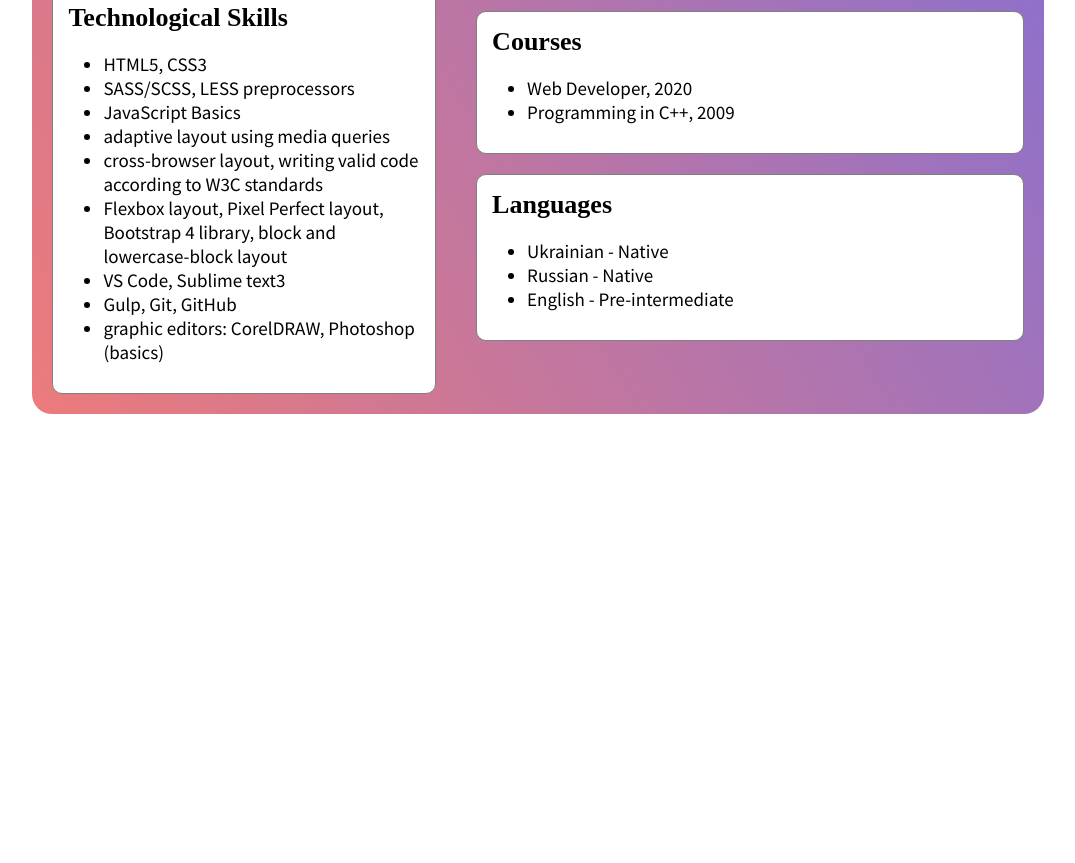
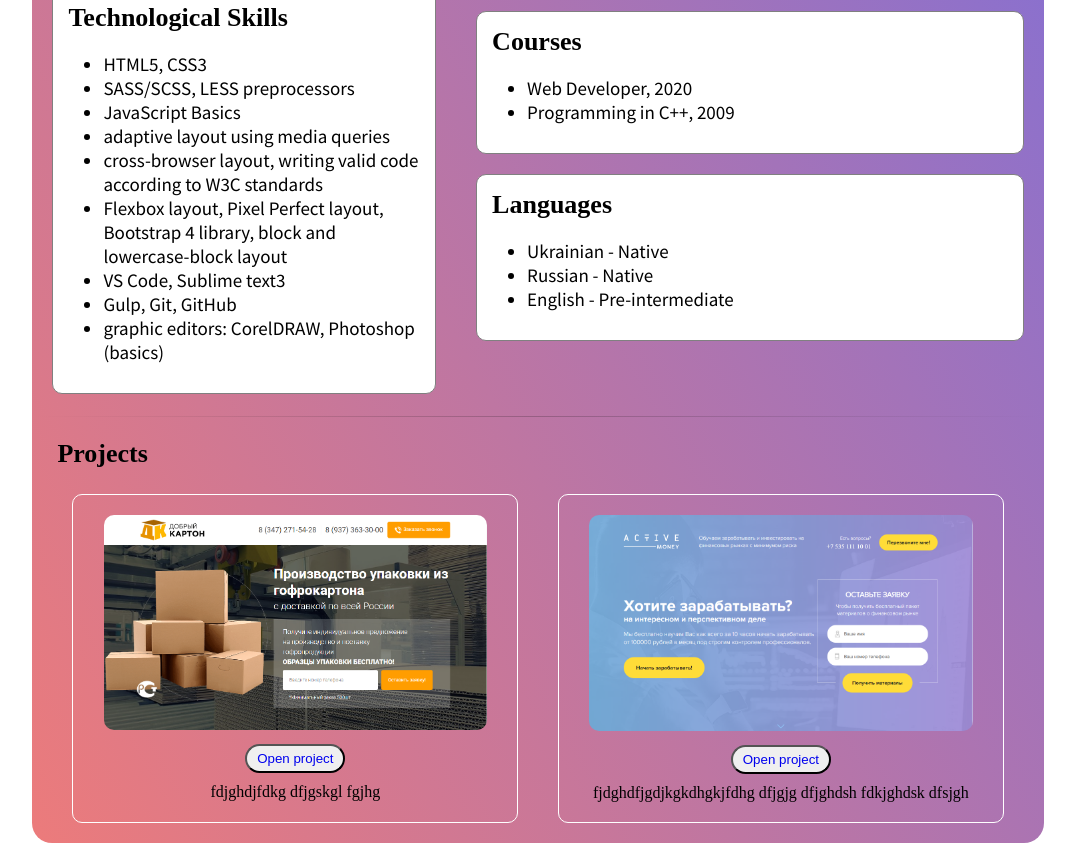
Before and after one commit to ryabaya/rsschool-cv, a plain HTML site: page index.html in a window 1280 px wide. Shown: the part 630-1493 px from the top of the page, without its empty margins (102-1177 px from the left). Before the commit the page ends 1064 px from the top, so only its background shows below. Drawn offline with Linux system fonts and the light colour scheme; a web font is replaced by a local one.

Commit message:
feat: add section projects

```diff
--- a/css/style.css
+++ b/css/style.css
@@ -78,3 +78,35 @@ hr {
   margin: 20px;
   padding: 10px;
 }
+.projects {
+  padding: 0 20px;
+}
+.projects-block {
+  display: flex;
+}
+.project-one, .project-two {
+  flex-direction: column;
+  border: 1px solid white;
+  border-radius: 10px;
+  padding: 20px;
+  margin: 20px;
+  text-align: center;
+}
+.project-one {
+
+}
+
+.project-preview {
+  width: 95%;
+  border-radius: 10px;
+}
+.projects-button {
+  margin: 10px;
+  padding: 5px 10px;
+  border-radius: 50px;
+
+}
+
+.link-button {
+  text-decoration: none;
+}
--- a/index.html
+++ b/index.html
@@ -32,14 +32,13 @@
                        So, I want to take part in interesting projects.
                     </article>
                 </div>
-
             </div>
         </div>
         <hr>
         </section>
 
 
-        <div class="info-container">
+        <section class="info-container">
             <div class="block-left">
 
                 <div class="blocks-info">
@@ -66,7 +65,6 @@
                         <li>graphic editors: CorelDRAW, Photoshop (basics)</li>
                     </ul>
                 </div>
-
 
             </div>
 
@@ -98,7 +96,27 @@
                     </ul>
                 </div>
             </div>
-        </div>
+        </section>
+
+        <hr>
+        <section class="projects">
+            <h2 class="title-text">Projects</h2>
+            <div class="projects-block">
+                <div class="project-one">
+                    <img src="./img/1project.PNG" class="project-preview" alt="Project Preview">
+                    <button class="projects-button"><a class="link-button" target="_blank" href="https://goodcardboard.ryabaya.top/"> Open project</a></button><!-- /.projects-button -->
+                    <div class="project-text">fdjghdjfdkg dfjgskgl fgjhg</div><!-- /.project-text -->
+
+                </div><!-- /.projects-block__one -->
+
+                <div class="project-two">
+                    <img src="./img/2project.PNG" class="project-preview" alt="Project Preview">
+                    <button class="projects-button"><a class="link-button" target="_blank" href="https://money.ryabaya.top/"> Open project</a></button><!-- /.projects-button -->
+                    <div class="project-text">fjdghdfjgdjkgkdhgkjfdhg dfjgjg dfjghdsh fdkjghdsk dfsjgh</div><!-- /.project-text -->
+
+                </div><!-- /.projects-block__two -->
+            </div><!-- /.projects-block -->
+        </section><!-- /.projects -->
 
 
 
```
